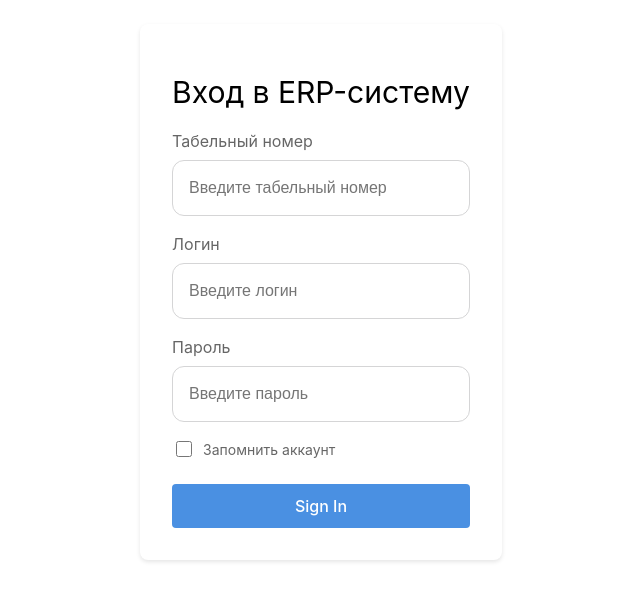
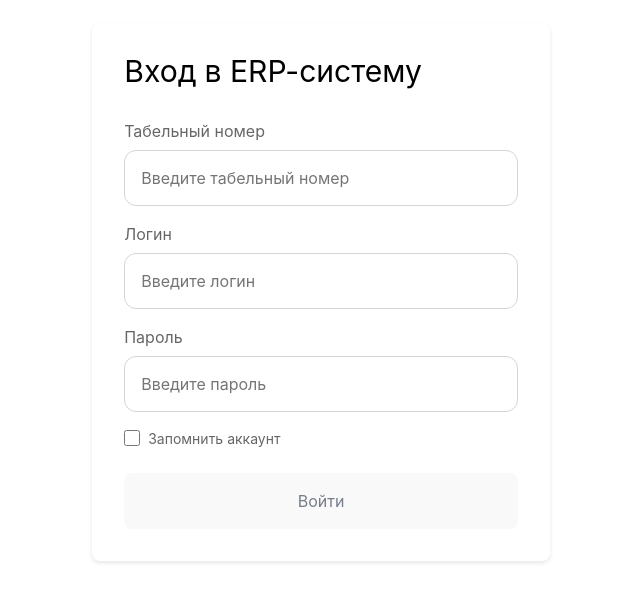
Before and after one commit to npoamotiv/npoamotiv-frontend, a Vue app: page /login in a window 1280 px wide. Shown: the part 140-742 px from the top of the page, without its empty margins (319-959 px from the left). Built offline with nearby package versions, Linux system fonts and the light colour scheme.

Commit message:
Add CSS reset styles and improve LoginForm layout and styling

```diff
--- /dev/null
+++ b/src/assets/styles/reset.css
@@ -0,0 +1,75 @@
+/* Reset margins and padding */
+*,
+*::before,
+*::after {
+  margin: 0;
+  padding: 0;
+  box-sizing: border-box;
+}
+
+/* Basic styles for HTML and body */
+html {
+  font-size: 16px;
+  scroll-behavior: smooth;
+}
+
+body {
+  min-height: 100vh;
+  text-rendering: optimizeSpeed;
+  line-height: 1.5;
+}
+
+/* Reset list styles */
+ul,
+ol {
+  list-style: none;
+}
+
+/* Elements that don't have a class */
+[class] {
+  text-decoration: none;
+}
+
+/* Make images easier to work with */
+img,
+picture {
+  max-width: 100%;
+  display: block;
+}
+
+/* Inherit fonts for inputs and buttons */
+input,
+button,
+textarea,
+select {
+  font: inherit;
+}
+
+/* Remove animations for people who've turned them off */
+@media (prefers-reduced-motion: reduce) {
+  *,
+  *::before,
+  *::after {
+    animation-duration: 0.01ms !important;
+    animation-iteration-count: 1 !important;
+    transition-duration: 0.01ms !important;
+    scroll-behavior: auto !important;
+  }
+}
+
+/* Reset link styles */
+a {
+  text-decoration: none;
+  color: inherit;
+}
+
+/* Reset heading styles */
+h1,
+h2,
+h3,
+h4,
+h5,
+h6 {
+  font-size: inherit;
+  font-weight: inherit;
+}
--- a/src/components/LoginForm.vue
+++ b/src/components/LoginForm.vue
@@ -39,7 +39,7 @@
 
       <div class="form-actions">
         <button type="submit" class="btn-primary" :disabled="loading">
-          {{ loading ? 'Loading...' : 'Sign In' }}
+          {{ loading ? 'Загрузка...' : 'Войти' }}
         </button>
       </div>
 
@@ -122,44 +122,48 @@ const handleSubmit = async () => {
 .login-title {
   font-weight: 400;
   font-size: 1.88rem;
-  text-align: center;
+  text-align: start;
   color: var(--black-color);
+  margin-bottom: 1.875rem;
 }
 .login-container {
   display: flex;
   justify-content: center;
   align-items: center;
   min-height: 100vh;
+  width: 100%;
   padding: 1rem;
 }
 
 .login-form {
-  width: 100%;
-  max-width: 400px;
   padding: 2rem;
+  min-width: 28.6rem;
   background: white;
   border-radius: 8px;
   box-shadow: 0 2px 4px rgba(0, 0, 0, 0.1);
+  @media (max-width: 768px) {
+    width: 100%;
+  }
 }
 
 .form-actions {
   margin-top: 1.5rem;
+  border-radius: 0.62rem;
+  max-width: 28.75rem;
+  background: #f5f5f5;
 }
 
 .btn-primary {
   width: 100%;
-  padding: 0.75rem;
-  background: #4a90e2;
-  color: white;
+  color: #757d8a;
+  font-weight: 400;
   border: none;
-  border-radius: 4px;
-  font-size: 1rem;
   cursor: pointer;
-  transition: background 0.2s;
+  padding: 0.81rem 0.94rem;
+  height: 3.5rem;
 }
 
 .btn-primary:hover {
-  background: #357abd;
 }
 
 .btn-primary:disabled {
@@ -181,7 +185,7 @@ const handleSubmit = async () => {
   align-items: center;
 }
 
-input[type="checkbox"] {
+input[type='checkbox'] {
   width: 16px;
   height: 16px;
   cursor: pointer;
--- a/src/main.ts
+++ b/src/main.ts
@@ -1,5 +1,6 @@
 import { createApp } from 'vue'
 import './style.css'
+import './assets/styles/reset.css'
 import App from './App.vue'
 import router from './router';
 
--- a/src/style.css
+++ b/src/style.css
@@ -67,6 +67,7 @@ button:focus-visible {
 
 #app {
   max-width: 1280px;
+  width: 100%;
   margin: 0 auto;
   padding: 2rem;
   text-align: center;
```
